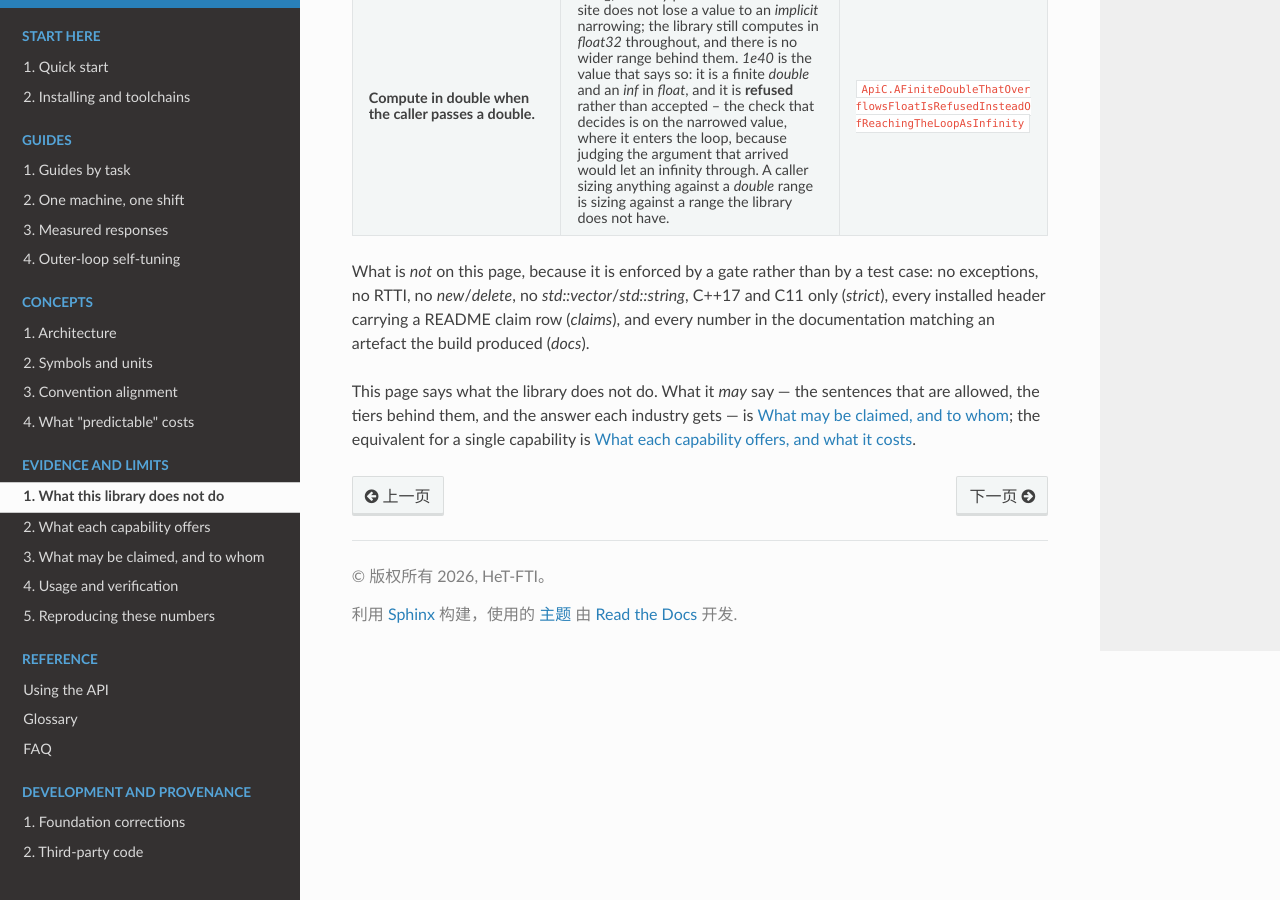
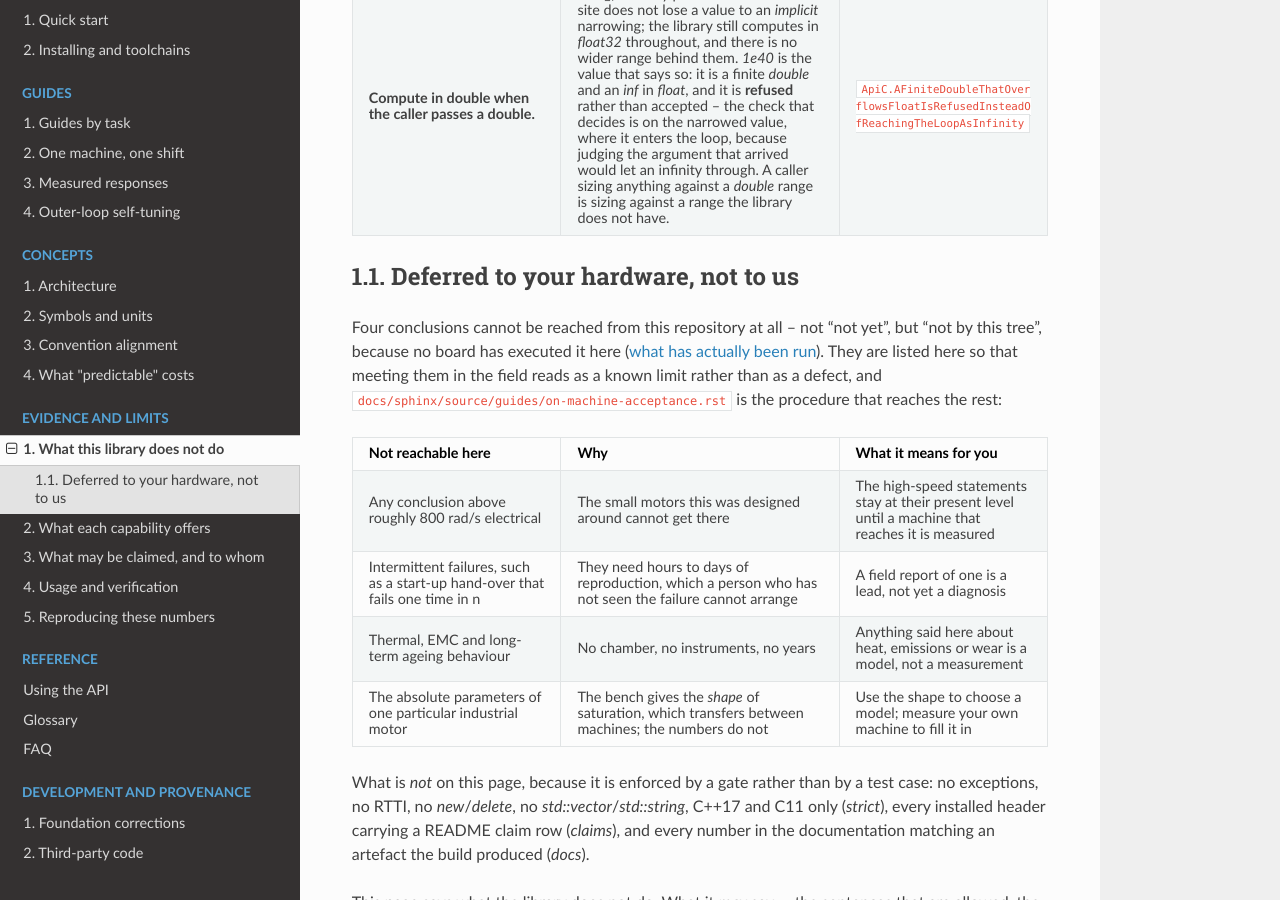
Before and after one commit to zc0718/foc, a Sphinx documentation site: the page built from docs/sphinx/source/boundaries.rst, in a window 1280 px wide and 900 px high, scrolled down 5140 px. Built offline with Sphinx 7.4.7 and the Read the Docs theme 3.1.0, drawn with Linux system fonts in a browser that asks for light colours.

Commit message:
docs(:clipboard:): hand the board-level checks to whoever has the board, instead of owing them
`docs/sphinx/source/guides/on-machine-acceptance.rst`: the eight cards from the suspended
hardware plan, rewritten in the second person for the person who will run them -- what to do, what
passes, and the first thing to check when it does not. Three facts are stated before the first card,
because they decide what the page is worth:

* **The procedure is ours; the result will be yours.** No card has been run on hardware here.
* **Every number in it is a simulation-bench expectation, not a fact about the reader's motor**, and
  where it conflicts with the datasheet the datasheet wins.
* **The library judges, the reader pastes the verdict** -- every estimator answers with a flag and a
  cause, so "the waveform looked smooth" is neither available nor needed.

H0 comes first because everything after it assumes the board tells the truth; a card that fails
invalidates the ones below it and not the ones above. H5 (observer accuracy) is marked optional and
last, with the note that a non-specialist is most likely to get stuck there and that the first action
is re-checking H0–H4 rather than tuning.

The four conclusions that stay out of reach **even with a board** are now on `boundaries.rst` as
well, not only on this page: above roughly 800 rad/s electrical (the motors cannot get there),
intermittent faults, thermal/EMC/ageing, and the absolute parameters of one industrial motor. A limit
that lives only in a procedure page is a limit people meet in the field.

The closing section is the honest accounting: six assertions move from host-and-SIL to statements
about the reader's machine, the observer's accuracy only after H5, and **no claim row in this
documentation changes** -- the tree can only speak for what it has measured.

This is the piece the N line was missing most: until now every board-level question was an implied
debt. It is now a procedure with pass conditions, which is the form a SEooC component is supposed to
be handed over in.

960 cases / 0 failed, 95.07 % overall / 96.75 % in `core/`, 28 negative cases, 34 gates green.

```diff
--- a/docs/sphinx/source/boundaries.rst
+++ b/docs/sphinx/source/boundaries.rst
@@ -170,6 +170,38 @@ only reason this page can be trusted after the person who wrote it has moved on.
        range the library does not have.
      - ``ApiC.AFiniteDoubleThatOverflowsFloatIsRefusedInsteadOfReachingTheLoopAsInfinity``
 
+_`Deferred to your hardware, not to us`
+--------------------------------------
+
+Four conclusions cannot be reached from this repository at all -- not "not yet", but "not by this
+tree", because no board has executed it here (:ref:`what has actually been run <platform-evidence>`).
+They are listed here so that meeting them in the field reads as a known limit rather than as a
+defect, and
+``docs/sphinx/source/guides/on-machine-acceptance.rst`` is the procedure that reaches the rest:
+
+.. list-table::
+   :header-rows: 1
+   :widths: 30 40 30
+
+   * - Not reachable here
+     - Why
+     - What it means for you
+   * - Any conclusion above roughly 800 rad/s electrical
+     - The small motors this was designed around cannot get there
+     - The high-speed statements stay at their present level until a machine that reaches it is
+       measured
+   * - Intermittent failures, such as a start-up hand-over that fails one time in n
+     - They need hours to days of reproduction, which a person who has not seen the failure cannot
+       arrange
+     - A field report of one is a lead, not yet a diagnosis
+   * - Thermal, EMC and long-term ageing behaviour
+     - No chamber, no instruments, no years
+     - Anything said here about heat, emissions or wear is a model, not a measurement
+   * - The absolute parameters of one particular industrial motor
+     - The bench gives the *shape* of saturation, which transfers between machines; the numbers do
+       not
+     - Use the shape to choose a model; measure your own machine to fill it in
+
 What is *not* on this page, because it is enforced by a gate rather than by a test case: no exceptions, no RTTI, no
 `new`/`delete`, no `std::vector`/`std::string`, C++17 and C11 only (`strict`), every installed header carrying a README
 claim row (`claims`), and every number in the documentation matching an artefact the build produced (`docs`).
--- a/docs/sphinx/source/guides/index.rst
+++ b/docs/sphinx/source/guides/index.rst
@@ -94,6 +94,7 @@ says what it would take to add it.
    Sampling and the power stage <current-sampling>
    Health and protection <protection-and-derating>
    Porting to a board <porting>
+   Acceptance on your machine <on-machine-acceptance>
 
 The figures already on the site
 -------------------------------
```
Also changed, not shown: docs/sphinx/source/guides/on-machine-acceptance.rst (added, +128 -0 lines).
